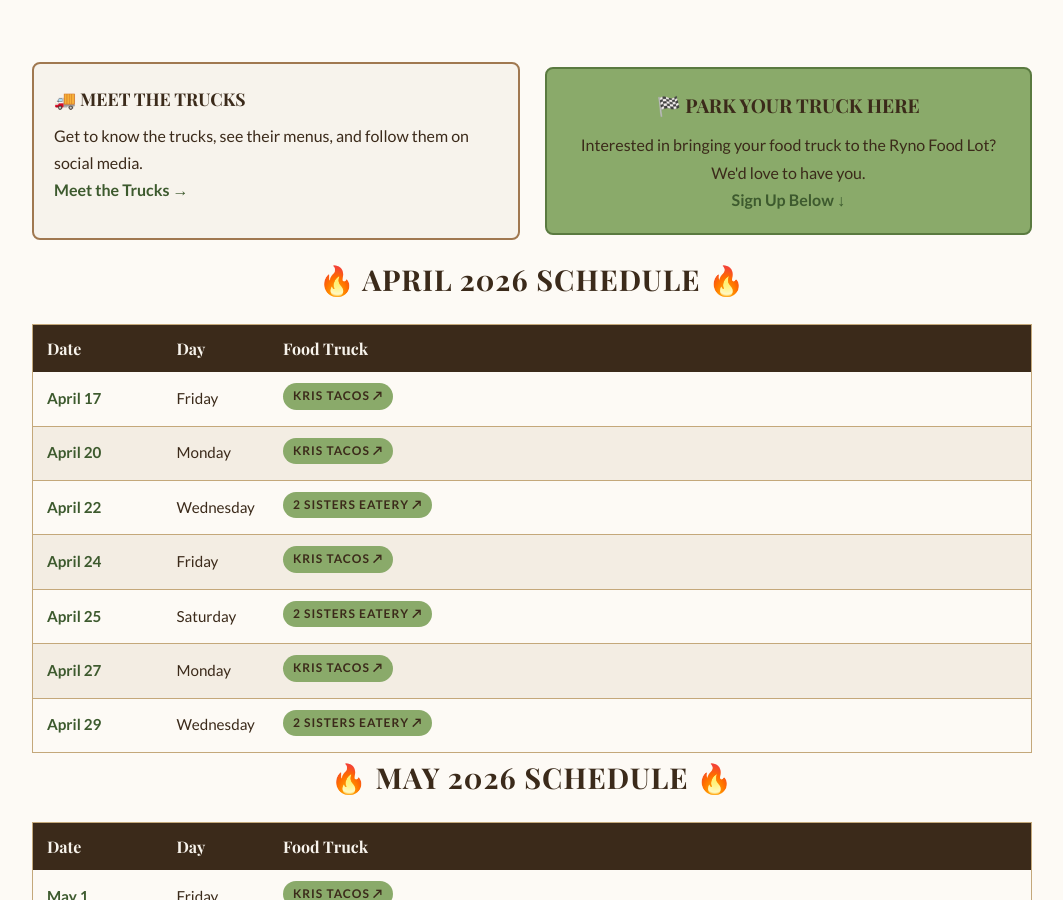
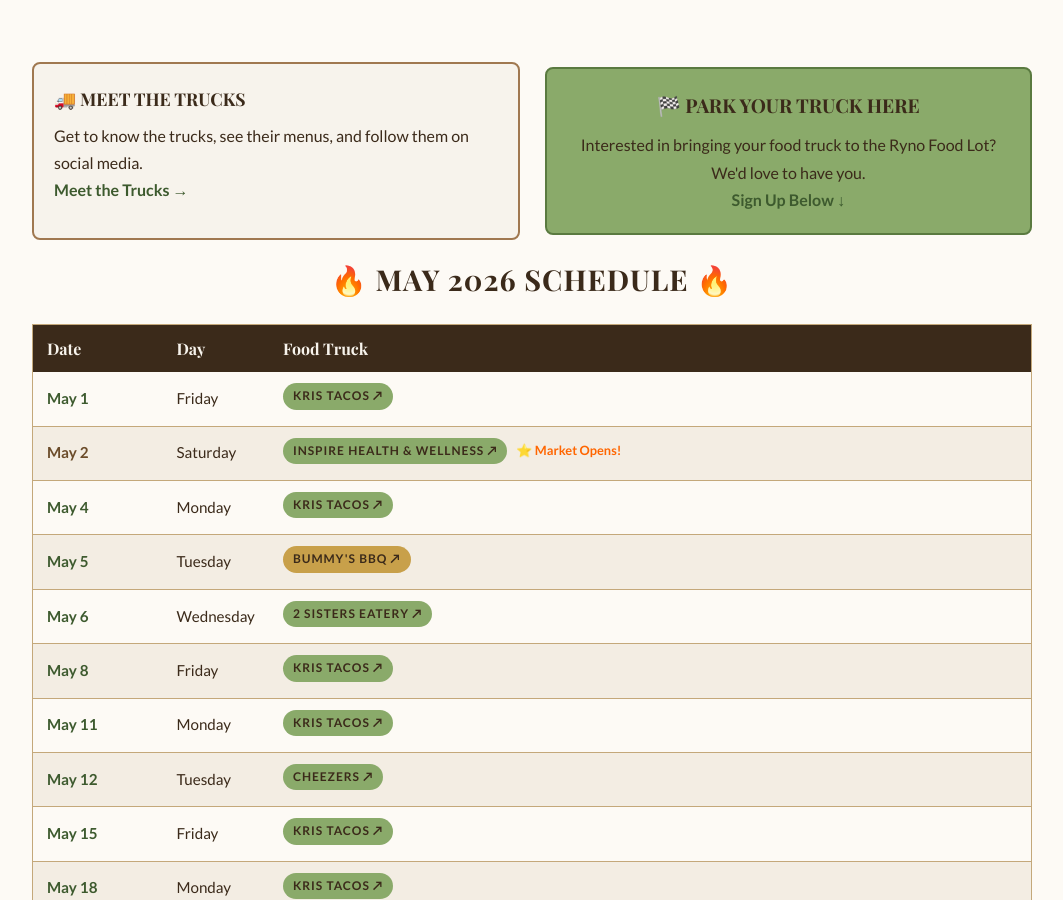
Before and after one commit to blueearthcommunitymarket/blueearthcommunitymarket.github.io, a Jekyll site: the page built from ryno-food-lot/index.html, in a window 1280 px wide and 900 px high, scrolled down 351 px. Shown: the whole window, without its empty margins (108-1171 px from the left). Built offline with Jekyll 4.4.1, drawn with Linux system fonts in a browser that asks for light colours; some web fonts are replaced.

Commit message:
food-lot: remove past April dates from schedule

```diff
--- a/ryno-food-lot/index.html
+++ b/ryno-food-lot/index.html
@@ -212,23 +212,6 @@
                 <a href="#signup" style="color: var(--green-dark); font-weight: 700; text-decoration: none;">Sign Up Below ↓</a>
             </div>
         </div>
-
-        <h2>🔥 APRIL 2026 SCHEDULE 🔥</h2>
-
-        <table class="racing-table">
-            <thead>
-                <tr><th style="width:130px;">Date</th><th style="width:100px;">Day</th><th>Food Truck</th></tr>
-            </thead>
-            <tbody>
-                <tr><td class="race-date">April 17</td><td>Friday</td><td><span class="tag"><a href="https://www.facebook.com/share/1AquB7sxYj/?mibextid=wwXIfr" target="_blank" rel="noopener" style="color:inherit;text-decoration:none;">Kris Tacos ↗</a></span></td></tr>
-                <tr><td class="race-date">April 20</td><td>Monday</td><td><span class="tag"><a href="https://www.facebook.com/share/1AquB7sxYj/?mibextid=wwXIfr" target="_blank" rel="noopener" style="color:inherit;text-decoration:none;">Kris Tacos ↗</a></span></td></tr>
-                <tr><td class="race-date">April 22</td><td>Wednesday</td><td><span class="tag"><a href="https://www.facebook.com/share/18GUPLUwMf/?mibextid=wwXIfr" target="_blank" rel="noopener" style="color:inherit;text-decoration:none;">2 Sisters Eatery ↗</a></span></td></tr>
-                <tr><td class="race-date">April 24</td><td>Friday</td><td><span class="tag"><a href="https://www.facebook.com/share/1AquB7sxYj/?mibextid=wwXIfr" target="_blank" rel="noopener" style="color:inherit;text-decoration:none;">Kris Tacos ↗</a></span></td></tr>
-                <tr><td class="race-date">April 25</td><td>Saturday</td><td><span class="tag"><a href="https://www.facebook.com/share/18GUPLUwMf/?mibextid=wwXIfr" target="_blank" rel="noopener" style="color:inherit;text-decoration:none;">2 Sisters Eatery ↗</a></span></td></tr>
-                <tr><td class="race-date">April 27</td><td>Monday</td><td><span class="tag"><a href="https://www.facebook.com/share/1AquB7sxYj/?mibextid=wwXIfr" target="_blank" rel="noopener" style="color:inherit;text-decoration:none;">Kris Tacos ↗</a></span></td></tr>
-                <tr><td class="race-date">April 29</td><td>Wednesday</td><td><span class="tag"><a href="https://www.facebook.com/share/18GUPLUwMf/?mibextid=wwXIfr" target="_blank" rel="noopener" style="color:inherit;text-decoration:none;">2 Sisters Eatery ↗</a></span></td></tr>
-            </tbody>
-        </table>
 
         <h2>🔥 MAY 2026 SCHEDULE 🔥</h2>
 
```
